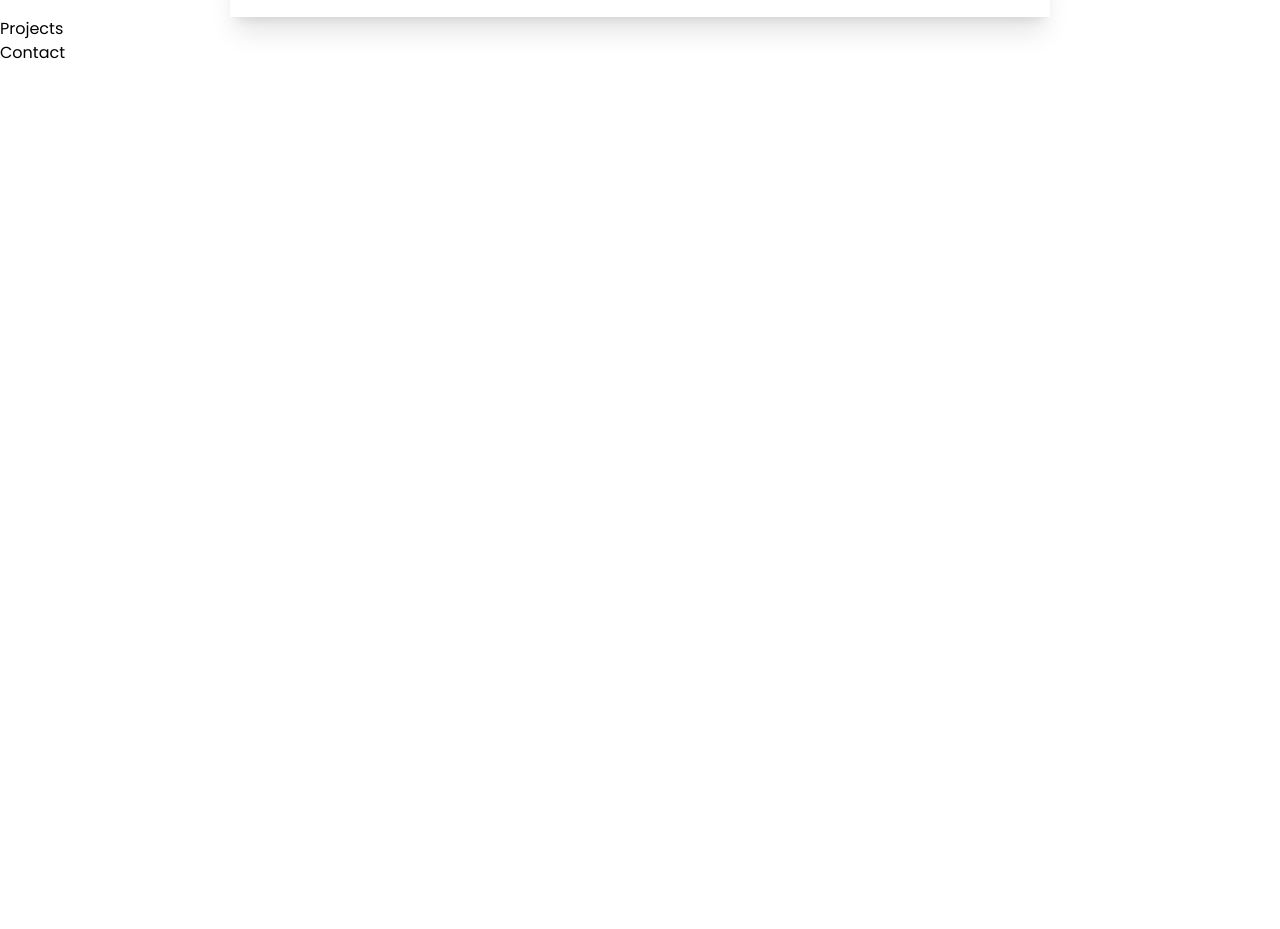
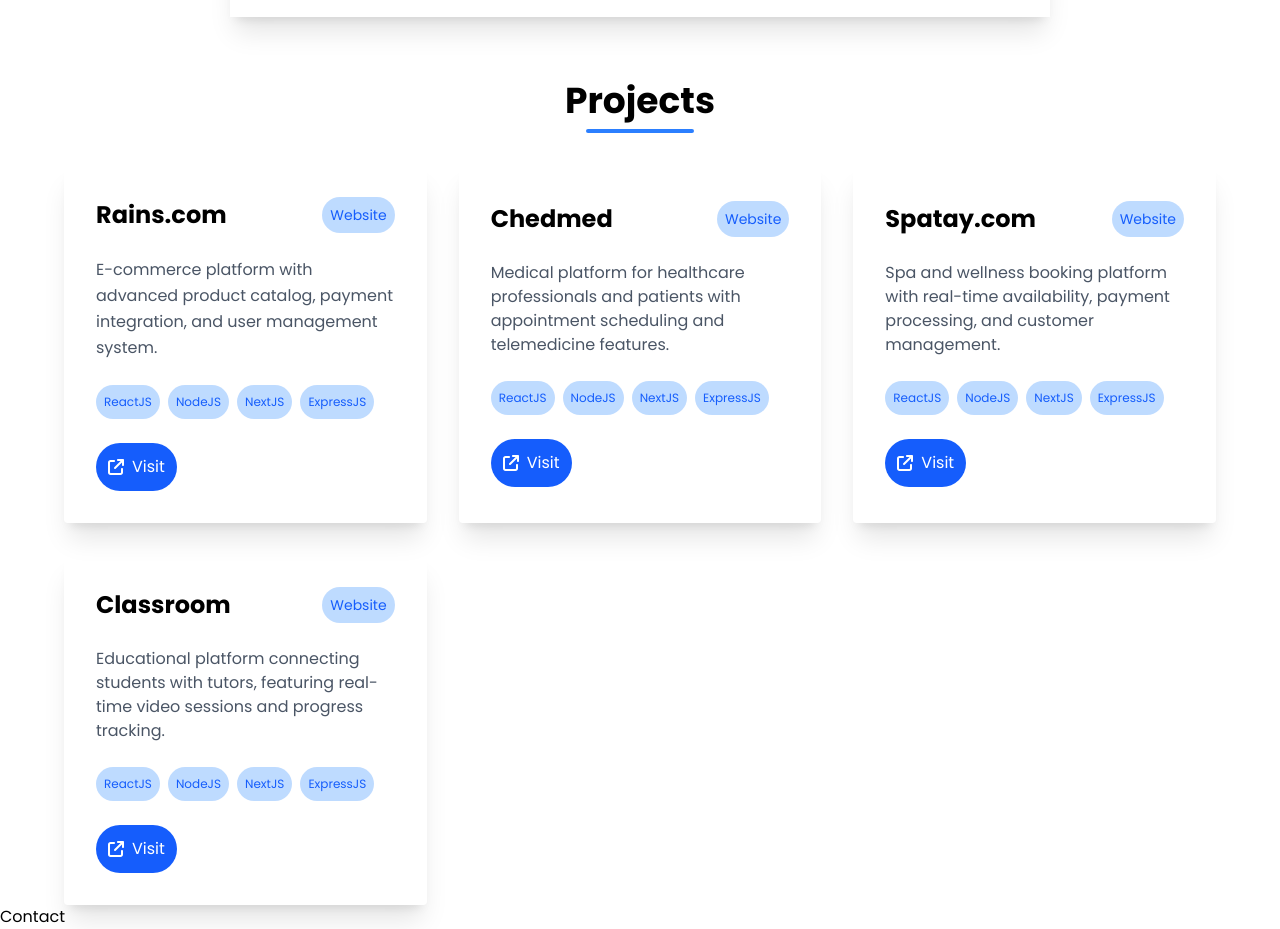
Before and after one commit to Bilal4542/my-portfolio, a React (Vite) app: page / in a window 1280 px wide. Shown: the part 3580-4509 px from the top of the page. Before the commit the page ends 3645 px from the top, so only its background shows below. Built offline with nearby package versions, Linux system fonts and the light colour scheme.

Commit message:
working on project section

```diff
--- a/src/components/Projects.jsx
+++ b/src/components/Projects.jsx
@@ -1,9 +1,71 @@
 import React from 'react'
+import { FaArrowUpRightFromSquare } from "react-icons/fa6";
 
 const Projects = () => {
   return (
-    <div>
-      Projects
+    <div className='w-[90%] m-auto'>
+       <div className="flex flex-col items-center justify-center gap-2 p-8">
+        <h1 className='text-4xl font-bold mt-8'>Projects</h1>
+        <div className="bg-blue-500 rounded h-1 w-[10%] m-auto"></div>
+      </div>
+      <div className="grid grid-cols-3 gap-8">
+        <div className="p-8 flex justify-center flex-col gap-6 shadow-xl hover:scale-105 transition-all duration-300 rounded">
+          <div className="flex items-center justify-between">
+            <h1 className='text-2xl font-bold'>Rains.com</h1>
+            <p className='p-2 bg-blue-200 text-blue-600 rounded-full text-sm'>Website</p>
+          </div>
+          <p className='text-gray-600 leading-relaxed'>E-commerce platform with advanced product catalog, payment integration, and user management system.</p>
+          <div className="flex gap-2 items-center">
+            <span className='p-2 bg-blue-200 text-blue-600 rounded-full text-[12px]'>ReactJS</span>
+            <span className='p-2 bg-blue-200 text-blue-600 rounded-full text-[12px]'>NodeJS</span>
+            <span className='p-2 bg-blue-200 text-blue-600 rounded-full text-[12px]'>NextJS</span>
+            <span className='p-2 bg-blue-200 text-blue-600 rounded-full text-[12px]'>ExpressJS</span>
+          </div>
+          <a href='https://www.rains.com/' target='_blank' className='flex items-center gap-2 bg-blue-600 p-3 rounded-full w-fit text-white hover:bg-blue-700 transition-all duration-300'><span><FaArrowUpRightFromSquare/></span>Visit</a>
+        </div>
+        <div className="p-8 flex justify-center flex-col gap-6 shadow-xl hover:scale-105 transition-all duration-300 rounded">
+          <div className="flex items-center justify-between">
+            <h1 className='text-2xl font-bold'>Chedmed</h1>
+            <p className='p-2 bg-blue-200 text-blue-600 rounded-full text-sm'>Website</p>
+          </div>
+          <p className='text-gray-600'>Medical platform for healthcare professionals and patients with appointment scheduling and telemedicine features.</p>
+          <div className="flex gap-2 items-center">
+            <span className='p-2 bg-blue-200 text-blue-600 rounded-full text-[12px]'>ReactJS</span>
+            <span className='p-2 bg-blue-200 text-blue-600 rounded-full text-[12px]'>NodeJS</span>
+            <span className='p-2 bg-blue-200 text-blue-600 rounded-full text-[12px]'>NextJS</span>
+            <span className='p-2 bg-blue-200 text-blue-600 rounded-full text-[12px]'>ExpressJS</span>
+          </div>
+          <a href='https://chedmed.ma/' target='_blank' className='flex items-center gap-2 bg-blue-600 p-3 rounded-full w-fit text-white hover:bg-blue-700 transition-all duration-300'><span><FaArrowUpRightFromSquare/></span>Visit</a>
+        </div>
+        <div className="p-8 flex justify-center flex-col gap-6 shadow-xl hover:scale-105 transition-all duration-300 rounded">
+          <div className="flex items-center justify-between">
+            <h1 className='text-2xl font-bold'>Spatay.com</h1>
+            <p className='p-2 bg-blue-200 text-blue-600 rounded-full text-sm'>Website</p>
+          </div>
+          <p className='text-gray-600'>Spa and wellness booking platform with real-time availability, payment processing, and customer management.</p>
+          <div className="flex gap-2 items-center">
+            <span className='p-2 bg-blue-200 text-blue-600 rounded-full text-[12px]'>ReactJS</span>
+            <span className='p-2 bg-blue-200 text-blue-600 rounded-full text-[12px]'>NodeJS</span>
+            <span className='p-2 bg-blue-200 text-blue-600 rounded-full text-[12px]'>NextJS</span>
+            <span className='p-2 bg-blue-200 text-blue-600 rounded-full text-[12px]'>ExpressJS</span>
+          </div>
+          <a href='https://spatay.com/' target='_blank' className='flex items-center gap-2 bg-blue-600 p-3 rounded-full w-fit text-white hover:bg-blue-700 transition-all duration-300'><span><FaArrowUpRightFromSquare/></span>Visit</a>
+        </div>
+        <div className="p-8 flex justify-center flex-col gap-6 shadow-xl hover:scale-105 transition-all duration-300 rounded">
+          <div className="flex items-center justify-between">
+            <h1 className='text-2xl font-bold'>Classroom</h1>
+            <p className='p-2 bg-blue-200 text-blue-600 rounded-full text-sm'>Website</p>
+          </div>
+          <p className='text-gray-600'>Educational platform connecting students with tutors, featuring real-time video sessions and progress tracking.</p>
+          <div className="flex gap-2 items-center">
+            <span className='p-2 bg-blue-200 text-blue-600 rounded-full text-[12px]'>ReactJS</span>
+            <span className='p-2 bg-blue-200 text-blue-600 rounded-full text-[12px]'>NodeJS</span>
+            <span className='p-2 bg-blue-200 text-blue-600 rounded-full text-[12px]'>NextJS</span>
+            <span className='p-2 bg-blue-200 text-blue-600 rounded-full text-[12px]'>ExpressJS</span>
+          </div>
+          <a href='https://classroomsidekick.io/' target='_blank' className='flex items-center gap-2 bg-blue-600 p-3 rounded-full w-fit text-white hover:bg-blue-700 transition-all duration-300'><span><FaArrowUpRightFromSquare/></span>Visit</a>
+        </div>
+      </div>
     </div>
   )
 }
```
